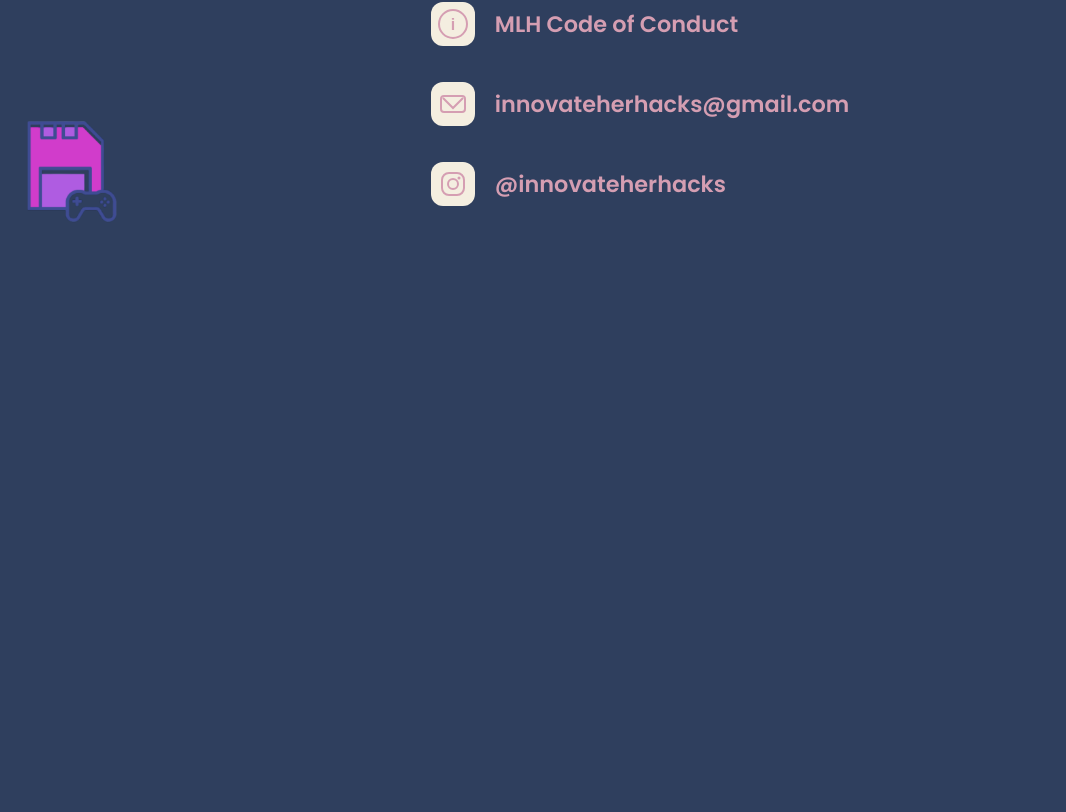
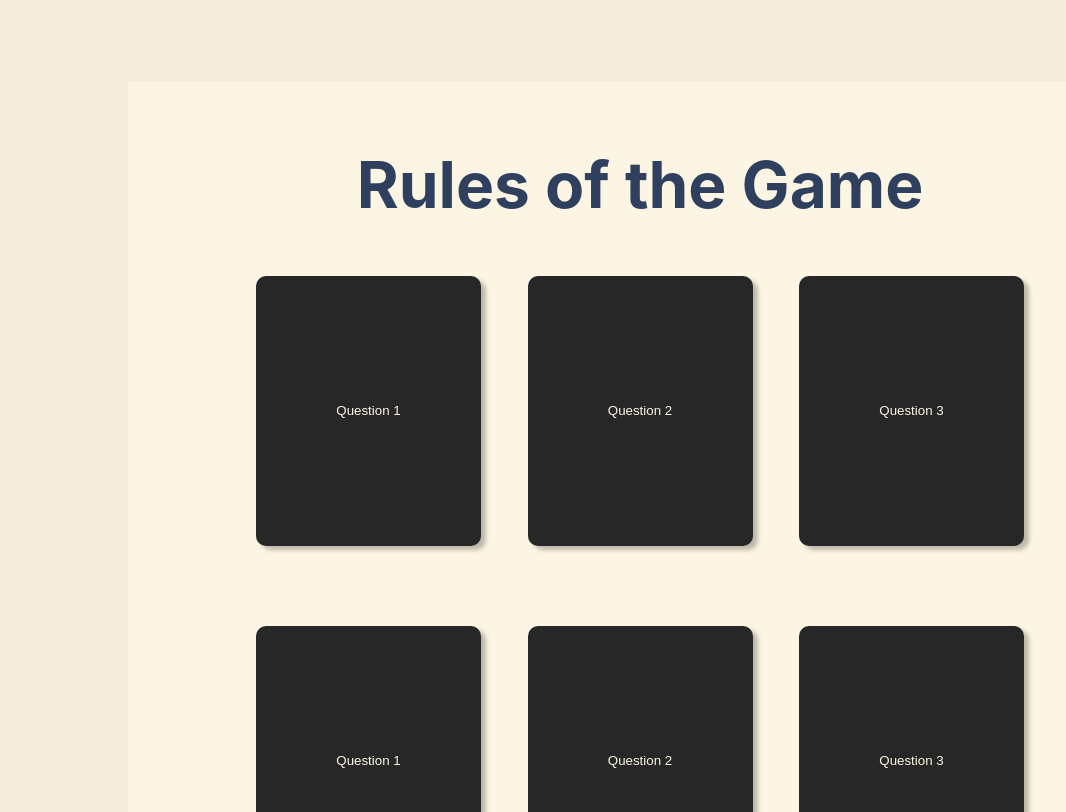
Before and after one commit to innovateherhacks/innovateherhacks.github.io, a React (Create React App) app: page / in a window 1280 px wide. Shown: the part 2968-3780 px from the top of the page, without its empty margins (0-1066 px from the left). Before the commit the page ends 3214 px from the top, so only its background shows below. Built offline with nearby package versions, Linux system fonts and the light colour scheme.

Commit message:
started UI

```diff
--- a/src/App.js
+++ b/src/App.js
@@ -1,19 +1,21 @@
-import React from 'react';
-import './App.css';
-import AboutUs from './AboutUs';
-import ExecutiveBoard from './ExecutiveBoard';
-import Links from './Links';
-import Footer from './Footer';
+import React from 'react'
+import './App.css'
+import AboutUs from './AboutUs'
+import ExecutiveBoard from './ExecutiveBoard'
+import Links from './Links'
+import FAQs from './FAQs'
+import Footer from './Footer'
 
 function App() {
   return (
     <div className="App">
-      <AboutUs />
-      <Links />
-      <ExecutiveBoard />
-      <Footer />
+      <AboutUs/>
+      <Links/>
+      <ExecutiveBoard/>
+      <FAQs/>
+      <Footer/>
     </div>
-  );
+  )
 }
 
 export default App;
--- /dev/null
+++ b/src/FAQs.css
@@ -0,0 +1,37 @@
+.faqs-container {
+    background-color: #F3ECDA;
+    padding: 10vw;
+}
+
+.faqs-container h2 {
+    font-size: 4rem;
+    text-align: center;
+    font-weight: bold;
+    margin-top: 0;
+    color: #2F3F5E;
+}
+
+.faqs-inner-container {
+    background-color: #FCF5E3;
+    padding-left: 10vw;
+    padding-right: 10vw;
+    padding-bottom: 10vw;
+    padding-top: 5vw;
+}
+
+.faqs-question-card-row {
+    display: flex;
+    justify-content: space-between;
+}
+
+.faqs-question-card-row button {
+    background: #272727;
+    border: none;
+    cursor: pointer;
+    align-content: center;
+    color: #FCF5E3;
+    width: 225px;
+    height: 270px;
+    border-radius: 10px;
+    box-shadow: 5px 4px 4px 0px rgba(0, 0, 0, 0.25);
+}
--- /dev/null
+++ b/src/FAQs.js
@@ -0,0 +1,42 @@
+import React from 'react'
+import './FAQs.css'
+
+
+export default function FAQs() {
+    return (
+        <div className="faqs-container">
+            <div className="faqs-inner-container">
+                <h2>Rules of the Game</h2>
+
+                <div className="faqs-question-card-row" style={{ paddingBottom: '5vh' }}>
+                    <button>
+                        <p>Question 1</p>
+                    </button>
+
+                    <button>
+                        <p>Question 2</p>
+                    </button>
+
+                    <button>
+                        <p>Question 3</p>
+                    </button>
+                </div>
+
+                <div className="faqs-question-card-row" style={{ paddingTop: '5vh' }}>
+                    <button>
+                        <p>Question 1</p>
+                    </button>
+
+                    <button>
+                        <p>Question 2</p>
+                    </button>
+
+                    <button>
+                        <p>Question 3</p>
+                    </button>
+                </div>
+
+            </div>
+        </div>
+    )
+  }
```
